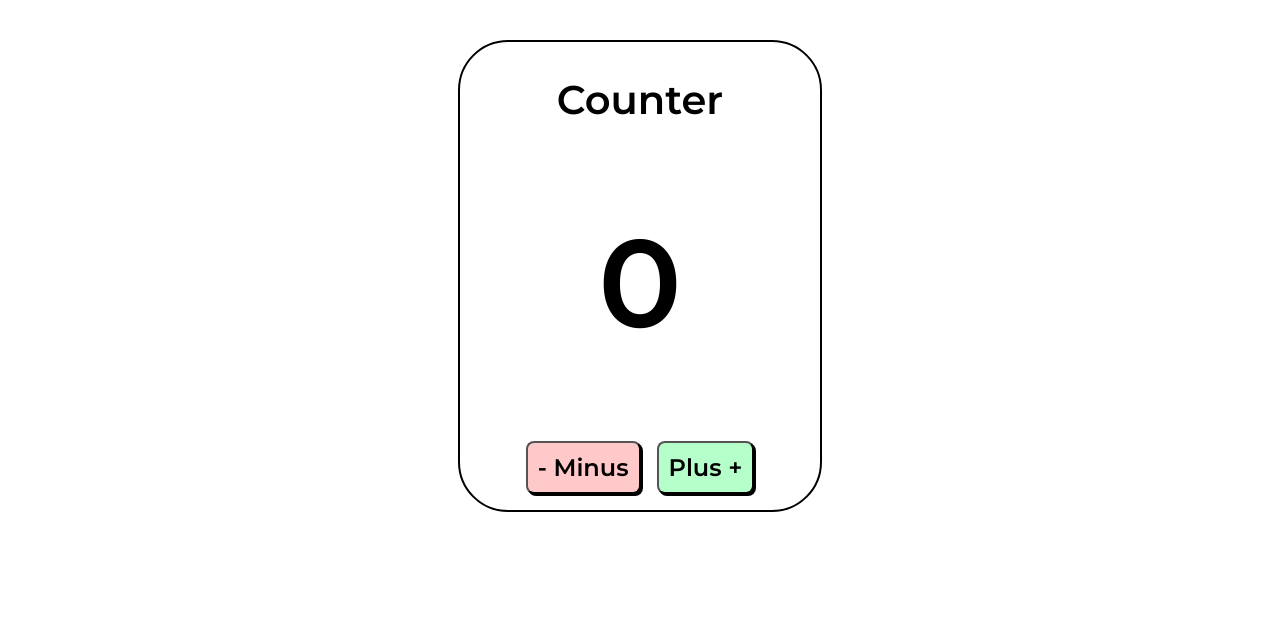
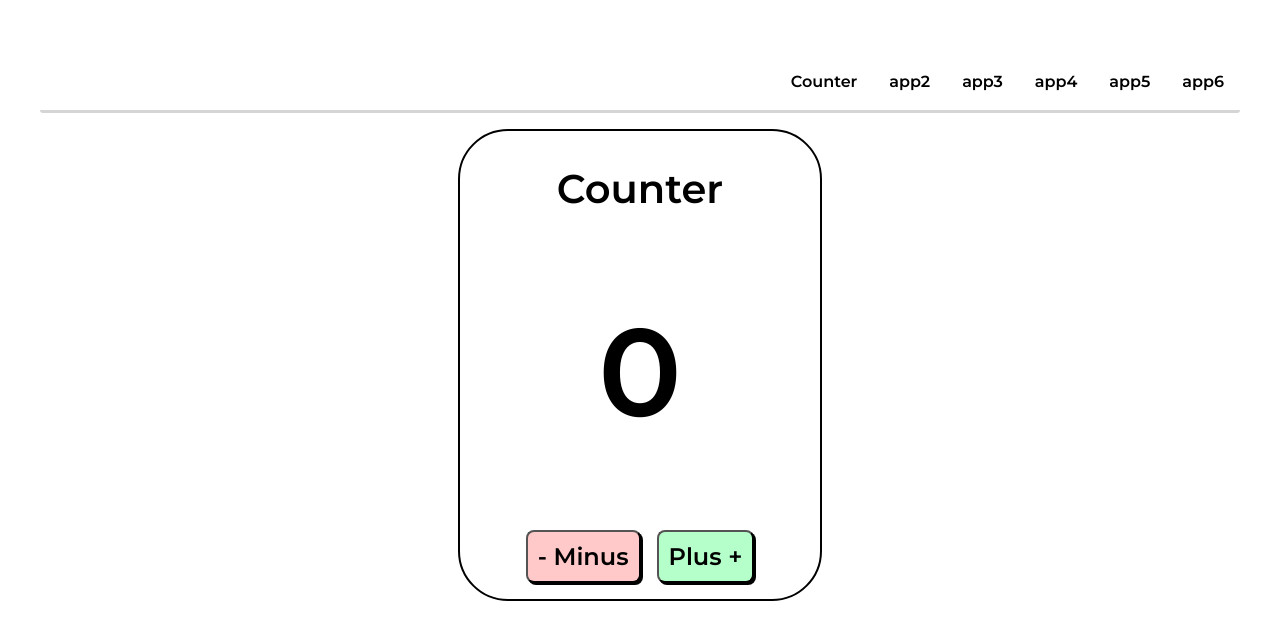
Before and after one commit to valeevaDiana/Six-projects, a React (Vite) app: page / in a window 1280 px wide. Shown: the top 640 px of the page. Built offline with nearby package versions, Linux system fonts and the light colour scheme.

Commit message:
add menu

```diff
--- a/src/App.css
+++ b/src/App.css
@@ -15,6 +15,27 @@
   width: 30%;
   border: 2px solid black;
   border-radius: 50px;
+}
+
+.navigation {
+  display: flex;
+  list-style: none;
+  justify-content: right;
+  border-bottom: 3px solid rgb(213, 213, 213);
+  border-radius: 3px;
+}
+
+.navigation li {
+  padding: 1rem 1rem;
+  cursor: pointer;
+  transition: all 0.5s ease;
+  border-bottom: 3px solid transparent;
+  border-radius: 3px;
+}
+
+.navigation li:hover {
+  border-bottom: 3px solid rgb(77, 77, 77);
+  transform: scale(1.1);
 }
 
 h1 {
--- a/src/App.jsx
+++ b/src/App.jsx
@@ -1,29 +1,36 @@
-import { useState } from 'react';
-import './App.css'
+import { useState } from "react";
+import "./App.css";
+import Counter from "./Apps/Counter";
 
 function App() {
-  const [counter, setCounter] = useState(0);
+  const [currentApp, setCurrentApp] = useState("1");
 
-  const onClickPlus = () => {
-    setCounter(counter + 1);
-  };
+  const renderApp = () => {
+    switch (currentApp) {
+      case "1":
+        return <Counter />;
+        break;
 
-  const onClickMinus = () => {
-    setCounter(counter - 1);
+      default:
+        break;
+    }
   };
 
   return (
     <div>
-      <div className='App'>
-        <h2>Counter</h2>
-        <h1>{counter}</h1>
-        <div>
-          <button className='buttonMinus' onClick={onClickMinus}>- Minus</button>
-          <button className='buttonPlus' onClick={onClickPlus}>Plus +</button>
-        </div>
-      </div>
+      <header>
+        <ul className='navigation'>
+          <li onClick={() => setCurrentApp('1')}>Counter</li>
+          <li onClick={() => setCurrentApp('2')}>app2</li>
+          <li onClick={() => setCurrentApp('3')}>app3</li>
+          <li onClick={() => setCurrentApp('4')}>app4</li>
+          <li onClick={() => setCurrentApp('5')}>app5</li>
+          <li onClick={() => setCurrentApp('6')}>app6</li>
+        </ul>
+      </header>
+      <main>{renderApp()} </main>
     </div>
-  )
+  );
 }
 
-export default App
+export default App;
--- /dev/null
+++ b/src/Apps/Counter.jsx
@@ -0,0 +1,30 @@
+import { useState } from "react";
+
+function Counter() {
+  const [counter, setCounter] = useState(0);
+
+  const onClickPlus = () => {
+    setCounter(counter + 1);
+  };
+
+  const onClickMinus = () => {
+    setCounter(counter - 1);
+  };
+
+  return (
+    <div className="App">
+      <h2>Counter</h2>
+      <h1>{counter}</h1>
+      <div>
+        <button className="buttonMinus" onClick={onClickMinus}>
+          - Minus
+        </button>
+        <button className="buttonPlus" onClick={onClickPlus}>
+          Plus +
+        </button>
+      </div>
+    </div>
+  );
+}
+
+export default Counter;
```
